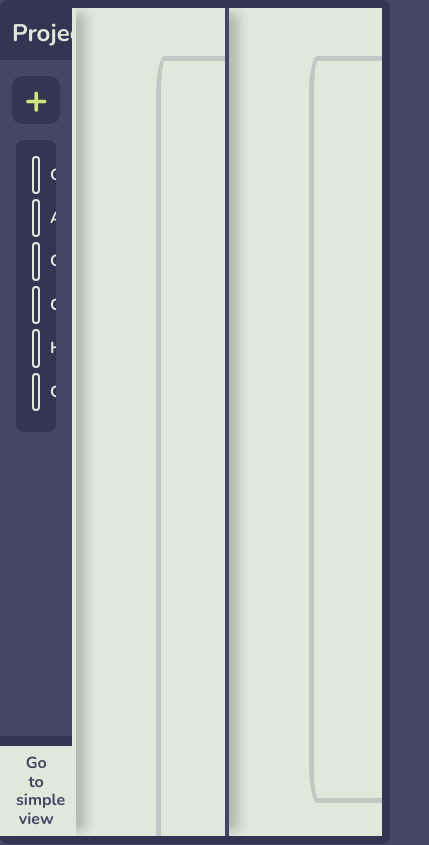
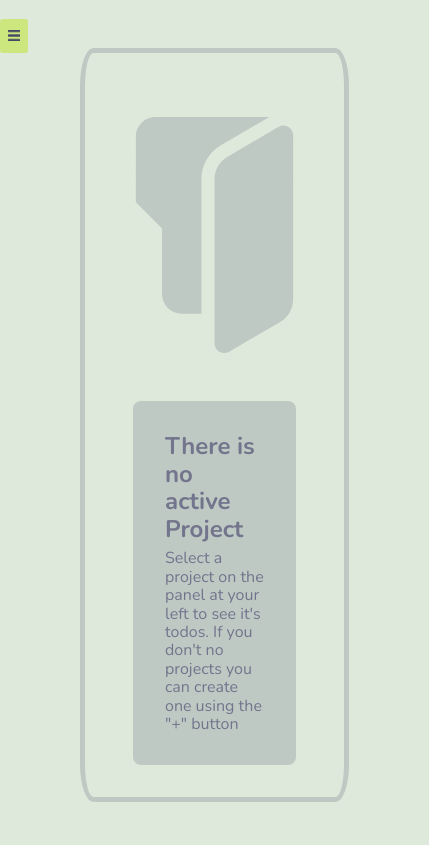
Before and after one commit to totocorvidoni/todo-vue, a Vue app: page /full in a window 390 px wide. Shown: the top 845 px of the page, 429 px wide, since content can reach past the window. Built offline with nearby package versions, Linux system fonts and the light colour scheme.

Commit message:
Add responsiveness for small screens.

```diff
--- a/src/components/NewTodoForm.vue
+++ b/src/components/NewTodoForm.vue
@@ -130,8 +130,8 @@ export default {
 
   & > .form-submit {
     grid-column: 3;
-    background: $color1;
-    color: $color5;
+    background: $color3;
+    color: $color1;
   }
 
   & > .form-cancel {
--- a/src/components/ProjectDetails.vue
+++ b/src/components/ProjectDetails.vue
@@ -64,4 +64,19 @@ export default {
     margin-bottom: 0.5em;
   }
 }
+
+@media screen and (max-width: 1250px) {
+  #project-details {
+    border-right: none;
+    border-bottom: 5px solid $color1-dark;
+  }
+}
+
+@media screen and (max-width: 750px) {
+  #project-details {
+    .title {
+      padding: 0 2rem;
+    }
+  }
+}
 </style>
--- a/src/components/ProjectItem.vue
+++ b/src/components/ProjectItem.vue
@@ -89,6 +89,11 @@ export default {
   methods: {
     onTodoClick() {
       this.$store.commit("setActiveTodo", this.id);
+      this.$nextTick(() => {
+        document
+          .getElementById("todo-details")
+          .scrollIntoView({ behavior: "smooth" });
+      });
     },
 
     onRemoveTodoClick() {
--- a/src/components/ProjectsList.vue
+++ b/src/components/ProjectsList.vue
@@ -1,6 +1,7 @@
 <template>
   <div id="project-list" class="above-left">
     <h1 class="title">Projects</h1>
+    <button class="button remove close-list" @click="$emit('panel-closing')">Close Panel</button>
     <button class="add-project button" @click="onAddProjectClick" v-if="!addingProject">+</button>
     <form v-else @submit.prevent="onNewProjectSubmit">
       <input
@@ -63,6 +64,11 @@ export default {
 
     onProjectClick(id) {
       this.$store.dispatch("setActiveProject", id);
+      this.$nextTick(() => {
+        document
+          .getElementById("project-details")
+          .scrollIntoView({ behavior: "smooth" });
+      });
     },
 
     removeProject(id) {
@@ -191,5 +197,38 @@ export default {
       transform: none;
     }
   }
+
+  .close-list {
+    display: none;
+    padding: 0.5em;
+    font-size: 1.1em;
+    text-transform: uppercase;
+
+    &.remove {
+      border-radius: 0;
+    }
+  }
+}
+
+@media screen and (max-width: 1250px) {
+  #project-list {
+    .list-wrapper {
+      margin-left: 0;
+      margin-right: 0;
+      border-radius: 0;
+    }
+
+    .go-quick {
+      border-bottom: 10px solid $color1-dark;
+    }
+  }
+}
+
+@media screen and (max-width: 750px) {
+  #project-list {
+    .close-list {
+      display: block;
+    }
+  }
 }
 </style>
--- a/src/components/QuickTodos.vue
+++ b/src/components/QuickTodos.vue
@@ -121,13 +121,6 @@ export default {
     }
   }
 
-  .done-badge {
-    height: 20px;
-    width: auto;
-    margin-right: 0.2em;
-    user-select: none;
-  }
-
   .remove {
     border-top-right-radius: $little-radius;
     border-bottom-right-radius: $little-radius;
--- a/src/components/TodoDetails.vue
+++ b/src/components/TodoDetails.vue
@@ -121,6 +121,7 @@ export default {
   align-content: start;
   background: $color5;
   overflow-y: auto;
+  padding-bottom: 1em;
 
   .section-header {
     justify-self: stretch;
@@ -167,6 +168,7 @@ export default {
   .description {
     justify-self: center;
     background: $color4;
+    border-radius: $little-radius;
     color: $color1;
     font-weight: 700;
     font-size: 1.5em;
--- a/src/views/Full.vue
+++ b/src/views/Full.vue
@@ -1,7 +1,9 @@
 <template>
   <div id="full-view">
-    <project-list/>
-    <transition name="slide-from-left" mode="out-in">
+    <project-list :class="{ 'visible-flex': showingMenu }" @panel-closing="showingMenu = false"/>
+    <button class="project-list-toggler button" @click="showingMenu = true" v-if="!showingMenu">
+      <img src="@/assets/bars-purple.png" alt>
+    </button>
     <project-details v-if="activeProject"/>
     <div v-else class="above-left nothing-wrapper projects">
       <div class="nothing-here">
@@ -12,7 +14,6 @@
         </div>
       </div>
     </div>
-    </transition>
     <todo-details v-if="activeTodo"/>
     <div v-else class="nothing-wrapper">
       <div class="nothing-here">
@@ -25,7 +26,7 @@
               class="details-icon"
               src="@/assets/bars-pending.png"
               alt
-            > button in the panel to the left from here.
+            > button in the project panel.
           </p>
         </div>
       </div>
@@ -46,8 +47,11 @@ export default {
     ProjectDetails,
     TodoDetails
   },
-
-  methods: {},
+  data() {
+    return {
+      showingMenu: false
+    };
+  },
 
   computed: {
     ...mapGetters(["activeProject", "activeTodos", "noActiveTodos"]),
@@ -66,7 +70,7 @@ export default {
 #full-view {
   display: grid;
   grid-template-columns: 20% 40% 40%;
-  background: $color1;
+  background: $color1-dark;
   border: 0.5rem solid $color1-dark;
   border-left: none;
   border-radius: $regular-radius;
@@ -80,7 +84,7 @@ export default {
     border: 5px solid $color1-faded;
     border-radius: 5%;
     margin: 3rem 5rem;
-    padding: 2rem 5rem;
+    padding: 2rem 3rem;
     color: $color1-light;
     user-select: none;
   }
@@ -124,5 +128,68 @@ export default {
   .todo-image {
     padding: 0 1em;
   }
+
+  .project-list-toggler {
+    position: absolute;
+    top: 2%;
+    display: none;
+    background: $color3;
+    padding: 0.5em;
+    border: 2px solid $color5;
+    border-radius: $little-radius;
+    border-left: none;
+    z-index: 100;
+
+    img {
+      width: 12px;
+      height: auto;
+    }
+  }
+
+  .visible-flex {
+    display: flex !important;
+  }
+}
+
+@media screen and (max-width: 1250px) {
+  #full-view {
+    grid-template-columns: 30% 1fr;
+    grid-template-rows: 1fr 1fr;
+    border: none;
+  }
+
+  #project-list {
+    grid-row: 1;
+    position: fixed;
+    width: 30%;
+    height: 100%;
+  }
+
+  #project-details,
+  #todo-details,
+  .nothing-wrapper {
+    grid-column: 2 / -1;
+    overflow-y: visible !important;
+    width: 100%;
+  }
+
+  .nothing-wrapper {
+    border-right: none;
+    border-bottom: 0.5rem solid $color1-dark;
+  }
+}
+
+@media screen and (max-width: 750px) {
+  #full-view {
+    grid-template-columns: 1fr;
+
+    #project-list {
+      display: none;
+    }
+
+    .project-list-toggler {
+      display: block;
+    }
+  }
 }
 </style>
--- a/src/views/Quick.vue
+++ b/src/views/Quick.vue
@@ -1,5 +1,12 @@
 <template>
   <div id="quick-view">
+    <header>
+      <div class="logo">
+        <img src="@/assets/logo-todo.svg" alt="A Gothic letter T">
+      </div>
+      <h1 class="main-title">THOU SHALL DO</h1>
+      <p class="subtitle">I needed a larger title (I also needed a subtitle)</p>
+    </header>
     <main id="project">
       <h2 class="title">{{ project.name }}</h2>
       <quick-todos/>
@@ -7,13 +14,6 @@
     <div class="go-full">
       <router-link :to="{ name: 'full' }" class="button link">Full View</router-link>
     </div>
-    <header>
-      <div class="logo">
-        <img src="@/assets/logo-todo.svg" alt="A Gothic letter T">
-      </div>
-      <h1 class="main-title">THOU SHALL DO</h1>
-      <p class="subtitle">I needed a larger title (I also needed a subtitle)</p>
-    </header>
   </div>
 </template>
 
@@ -37,13 +37,15 @@ export default {
 <style lang="scss">
 #quick-view {
   display: grid;
-  grid-gap: 1rem;
+  grid-template-columns: 1fr 1fr;
+  grid-template-rows: 1fr auto;
+  grid-column-gap: 2rem;
+  grid-row-gap: 1rem;
   justify-items: center;
-  grid-template-columns: 1fr 1fr;
-  grid-template-rows: minmax(360px, 1fr) auto;
   color: $color5;
   padding: 2rem;
-  height: 100%;
+  min-height: 100%;
+  width: 100%;
 
   header {
     grid-row: 1 / -1;
@@ -87,6 +89,7 @@ export default {
     border-top-left-radius: $regular-radius;
     border-top-right-radius: $regular-radius;
     transition: $regular-ease;
+    width: 90%;
 
     * {
       transition: $regular-ease;
@@ -101,8 +104,6 @@ export default {
       line-height: 1.5em;
       padding: 0.5em 2em;
       text-align: center;
-      width: 480px;
-      height: 60px;
     }
   }
 
@@ -115,7 +116,6 @@ export default {
     .link {
       display: inline-block;
       background: $color5;
-
       border-radius: $regular-radius;
       font-size: 1.2em;
       font-weight: 700;
@@ -125,4 +125,20 @@ export default {
     }
   }
 }
+
+@media screen and (max-width: 850px) {
+  #quick-view {
+    grid-template-columns: 1fr;
+    grid-template-rows: auto 1fr auto;
+
+    header {
+      grid-row: 1;
+      grid-column: 1;
+    }
+
+    #project {
+      width: 100%;
+    }
+  }
+}
 </style>
```
Also changed, not shown: src/assets/bars-green.png (added), src/assets/bars-purple.png (added). Lines whose indentation alone changed are shown as unchanged.
